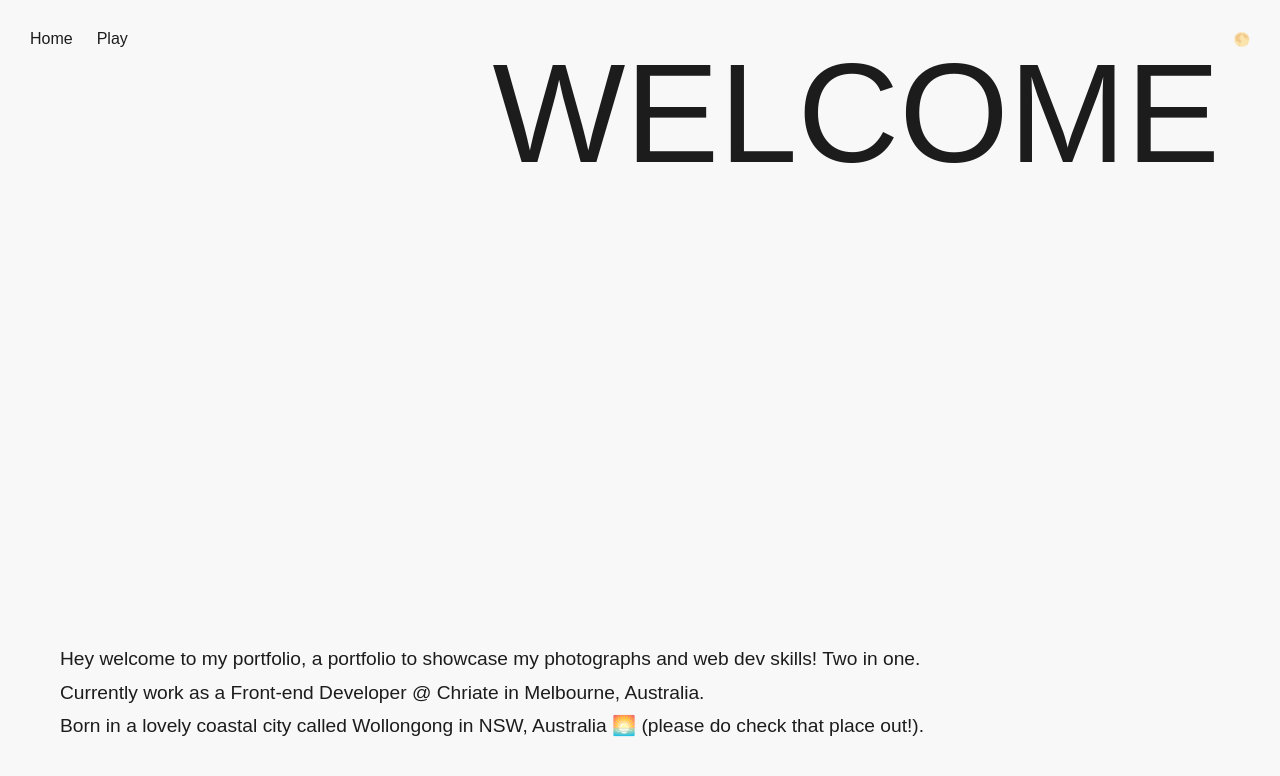
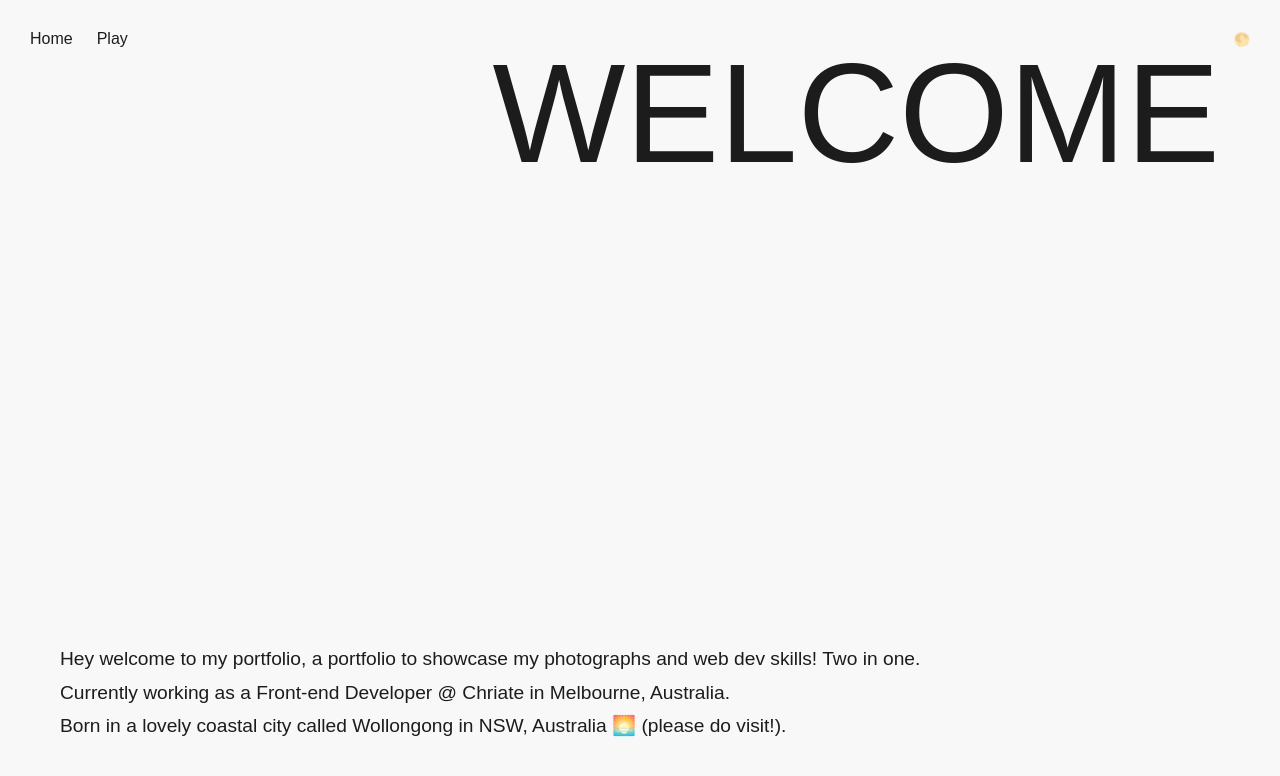
Before and after one commit to ehylam/ehylam-portfolio, a React (Vite) app: page / in a window 1280 px wide. Shown: the top 776 px of the page. Built offline with nearby package versions, Linux system fonts and the light colour scheme; a web font is replaced by a local one.

Commit message:
Hero copy fixes

```diff
--- a/src/routes/Home.jsx
+++ b/src/routes/Home.jsx
@@ -18,7 +18,7 @@ const Home = (props) => {
   return (
     <main className="home">
       <div className="scroll">
-        <Hero headings={['Välkommen', 'ようこそ', ' Welcome']} copy={"<p>Hey welcome to my portfolio, a portfolio to showcase my photographs and web dev skills! Two in one.</p><p>Currently work as a Front-end Developer @ <a href='https://chriate.com.au/' target='_blank'>Chriate</a> in Melbourne, Australia.</section></p><p>Born in a lovely coastal city called <a href='https://www.visitwollongong.com.au/'>Wollongong</a> in NSW, Australia 🌅 (please do check that place out!).</p>"} />
+        <Hero headings={['Välkommen', 'ようこそ', ' Welcome']} copy={"<p>Hey welcome to my portfolio, a portfolio to showcase my photographs and web dev skills! Two in one.</p><p>Currently working as a Front-end Developer @ <a href='https://chriate.com.au/' target='_blank'>Chriate</a> in Melbourne, Australia.</section></p><p>Born in a lovely coastal city called <a href='https://www.visitwollongong.com.au/'>Wollongong</a> in NSW, Australia 🌅 (please do visit!).</p>"} />
         <Image src="/images/melbourne.jpg" alt="Melboune CBD skyline" heading="Melbourne CBD Skyline" />
         <Image src="/images/osaka-castle.jpg" alt="Osaka Castle" heading="Oaska Castle" />
         <Image src="/images/monkey.jpg" alt="Monkey" heading="Monkey" />
```
